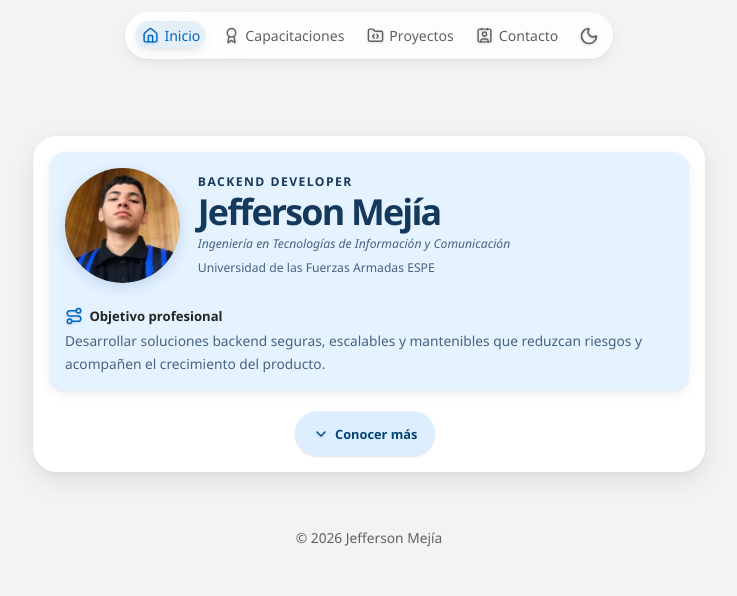
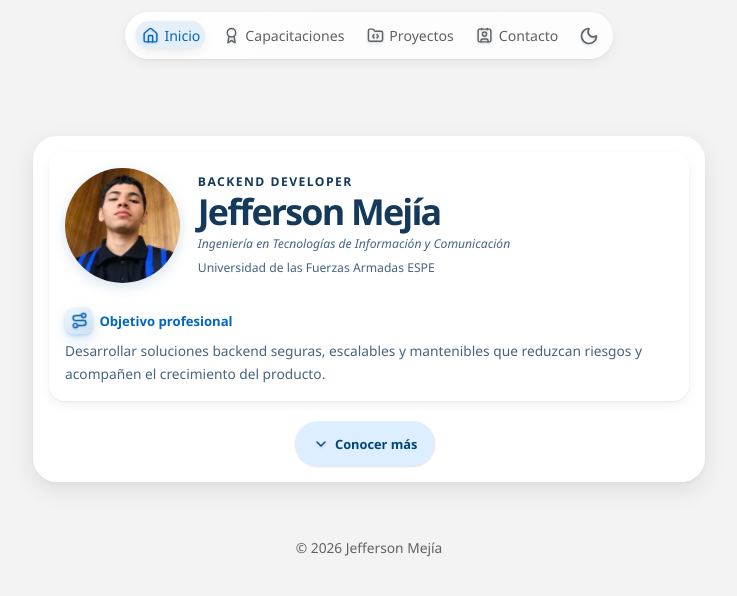
Before and after one commit to jeffersonmejia/portfolio-app, a React (Vite) app: page / in a window 1280 px wide. Shown: the top 596 px of the page, without its empty margins (271-1008 px from the left). Built offline with nearby package versions, Linux system fonts and the light colour scheme; a web font is replaced by a local one.

Commit message:
feat: simplificar el perfil inicial y revelar su color

```diff
--- a/src/components/Hero.jsx
+++ b/src/components/Hero.jsx
@@ -31,7 +31,10 @@ export function Hero() {
               </div>
             </header>
             <section className="hero-objective" aria-labelledby="objective-title">
-              <h2 id="objective-title"><Icon name="route" size={18} /> Objetivo profesional</h2>
+              <h2 id="objective-title">
+                <span className="hero-objective-icon"><Icon name="route" size={17} /></span>
+                Objetivo profesional
+              </h2>
               <p>{profile.objective}</p>
             </section>
           </section>
--- a/src/styles/hero.css
+++ b/src/styles/hero.css
@@ -47,7 +47,9 @@
   border-radius: var(--radius-md);
   background: var(--profile-card-surface);
   box-shadow: var(--shadow-soft);
+  transition: background var(--hero-reveal-duration) var(--liquid-ease);
 }
+.hero-card:not(.is-expanded) .profile-card { background: var(--surface-strong); }
 .profile-card :is(.eyebrow, h1) { color: var(--profile-card-text); }
 .profile-image {
   width: var(--profile-size);
@@ -73,11 +75,26 @@
   display: flex;
   align-items: center;
   gap: .4rem;
-  color: var(--text);
+  color: var(--profile-card-accent);
   font-size: var(--font-small);
   font-weight: var(--weight-bold);
 }
-.hero-objective h2 svg { color: var(--profile-card-accent); }
+.hero-objective-icon {
+  display: grid;
+  width: 1.75rem;
+  height: 1.75rem;
+  border-radius: .55rem;
+  place-items: center;
+  color: var(--profile-card-accent);
+  background: linear-gradient(145deg,
+    color-mix(in srgb, var(--profile-card-accent) 5%, var(--surface-strong)),
+    color-mix(in srgb, var(--profile-card-accent) 20%, var(--surface-strong)));
+  box-shadow: inset 0 1px 1px rgba(255, 255, 255, .84),
+    0 2px 3px color-mix(in srgb, var(--profile-card-accent) 20%, transparent),
+    0 7px 13px color-mix(in srgb, var(--profile-card-accent) 15%, transparent);
+  transform: translateY(-1px) rotate(-2deg);
+}
+.hero-objective-icon svg { filter: drop-shadow(0 1px 1px rgba(0, 0, 0, .16)); }
 .hero-objective p { color: var(--profile-card-muted); font-size: var(--font-body-small); }
 .hero-actions, .hero-destination-actions { display: flex; flex-wrap: wrap; gap: .5rem; }
 .hero-actions .button { gap: .4rem; font-size: .8rem; }
@@ -102,6 +119,16 @@
   transition: max-width .72s var(--liquid-ease), opacity .42s ease .3s, transform .55s var(--liquid-ease) .2s, visibility 0s;
 }
 .hero-destination-actions .button { flex: 0 0 auto; }
+.hero-destination-actions .button {
+  color: var(--project-accent-one);
+  background: var(--surface-strong);
+  box-shadow: var(--shadow-soft);
+}
+.hero-destination-actions .button:first-child { color: var(--certificate-accent-two); }
+.hero-destination-actions .button:hover {
+  background: color-mix(in srgb, currentColor 13%, var(--surface-strong));
+  box-shadow: var(--shadow);
+}
 .hero-more-panel {
   display: grid;
   grid-template-rows: 0fr;
```
